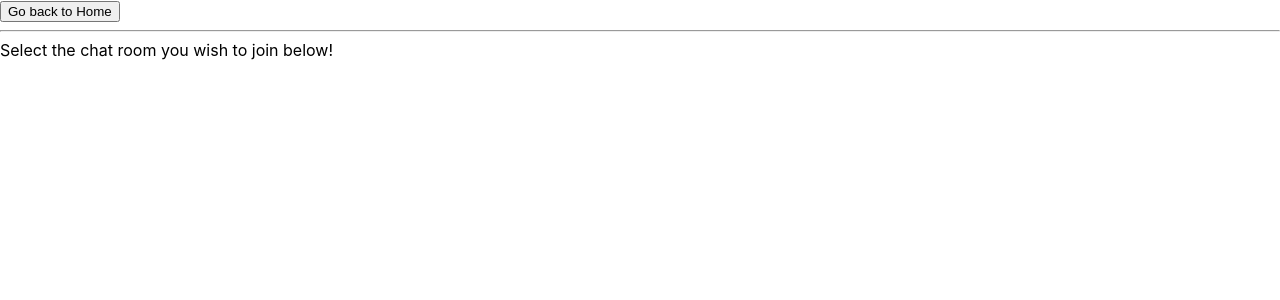
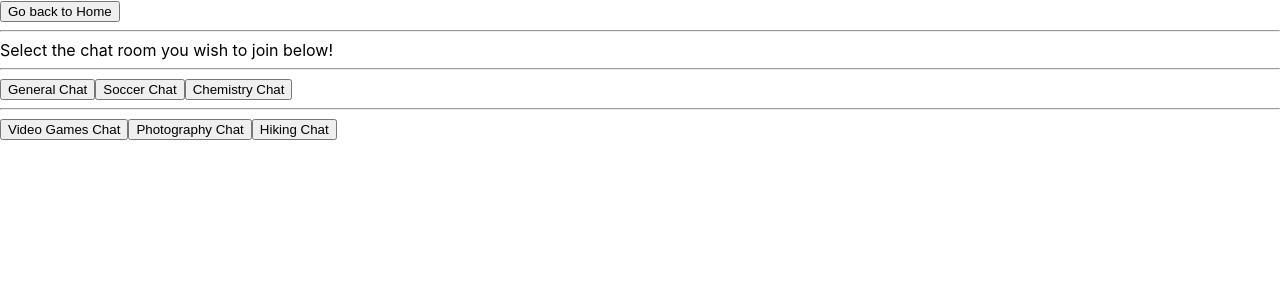
Before and after one commit to ShafferMichael/GatorChat, a React (Create React App) app: page /chatroom in a window 1280 px wide. Shown: the top 300 px of the page. Built offline with nearby package versions, Linux system fonts and the light colour scheme.

Commit message:
big changes

```diff
--- a/src/App.js
+++ b/src/App.js
@@ -5,7 +5,12 @@ import { signInWithPopup, GoogleAuthProvider } from "firebase/auth";
 import {BrowserRouter as Router, Routes, Route} from 'react-router-dom';
 import Home from "./Home";
 import Chatroom from "./Chatroom";
-
+import General from "./General";
+import Soccer from "./Soccer";
+import Chemistry from "./Chemistry";
+import VideoGames from "./VideoGames";
+import Photography from "./Photography";
+import Hiking from "./Hiking";
 
 function App() {
 
@@ -14,6 +19,12 @@ function App() {
       <Routes>
         <Route path="/" element ={<Home />}  />
         <Route path="/chatroom" element ={<Chatroom />}  />
+        <Route path="/generalchat" element ={<General />}  />
+        <Route path="/soccerchat" element ={<Soccer />}  />
+        <Route path="/chemistrychat" element ={<Chemistry />}  />
+        <Route path="/videogameschat" element ={<VideoGames />}  />
+        <Route path="/photographychat" element ={<Photography />}  />
+        <Route path="/hikingchat" element ={<Hiking />}  />
       </Routes>
     </Router>
   );
--- a/src/Chatroom.js
+++ b/src/Chatroom.js
@@ -14,6 +14,14 @@ function Chatroom(){
             </button>
             <hr />
             <div>Select the chat room you wish to join below!</div>
+            <hr />
+            <button onClick ={() => {navigate("/generalchat")}}>General Chat</button>
+            <button onClick ={() => {navigate("/soccerchat")}}>Soccer Chat</button>
+            <button onClick ={() => {navigate("/chemistrychat")}}>Chemistry Chat</button>
+            <hr />
+            <button onClick ={() => {navigate("/videogameschat")}}>Video Games Chat</button>
+            <button onClick ={() => {navigate("/photographychat")}}>Photography Chat</button>
+            <button onClick ={() => {navigate("/hikingchat")}}>Hiking Chat</button>
         </div>
     )
 }
--- /dev/null
+++ b/src/Chemistry.js
@@ -0,0 +1,11 @@
+import React from 'react'
+import { useNavigate } from "react-router-dom";
+
+function Chemistry() {
+    let navigate = useNavigate();
+  return (
+    <div>Chemistry</div>
+  )
+}
+
+export default Chemistry
--- /dev/null
+++ b/src/General.js
@@ -0,0 +1,11 @@
+import React from 'react'
+import { useNavigate } from "react-router-dom";
+
+function General() {
+    let navigate = useNavigate();
+  return (
+    <div>General</div>
+  )
+}
+
+export default General
--- /dev/null
+++ b/src/Hiking.js
@@ -0,0 +1,11 @@
+import React from 'react'
+import { useNavigate } from "react-router-dom";
+
+function Hiking() {
+    let navigate = useNavigate();
+  return (
+    <div>Hiking</div>
+  )
+}
+
+export default Hiking
--- /dev/null
+++ b/src/Photography.js
@@ -0,0 +1,11 @@
+import React from 'react'
+import { useNavigate } from "react-router-dom";
+
+function Photography() {
+    let navigate = useNavigate();
+  return (
+    <div>Photography</div>
+  )
+}
+
+export default Photography
--- /dev/null
+++ b/src/Soccer.js
@@ -0,0 +1,11 @@
+import React from 'react'
+import { useNavigate } from "react-router-dom";
+
+function Soccer() {
+    let navigate = useNavigate();
+  return (
+    <div>Soccer</div>
+  )
+}
+
+export default Soccer
--- /dev/null
+++ b/src/VideoGames.js
@@ -0,0 +1,11 @@
+import React from 'react'
+import { useNavigate } from "react-router-dom";
+
+function VideoGames() {
+    let navigate = useNavigate();
+  return (
+    <div>VideoGames</div>
+  )
+}
+
+export default VideoGames
```
